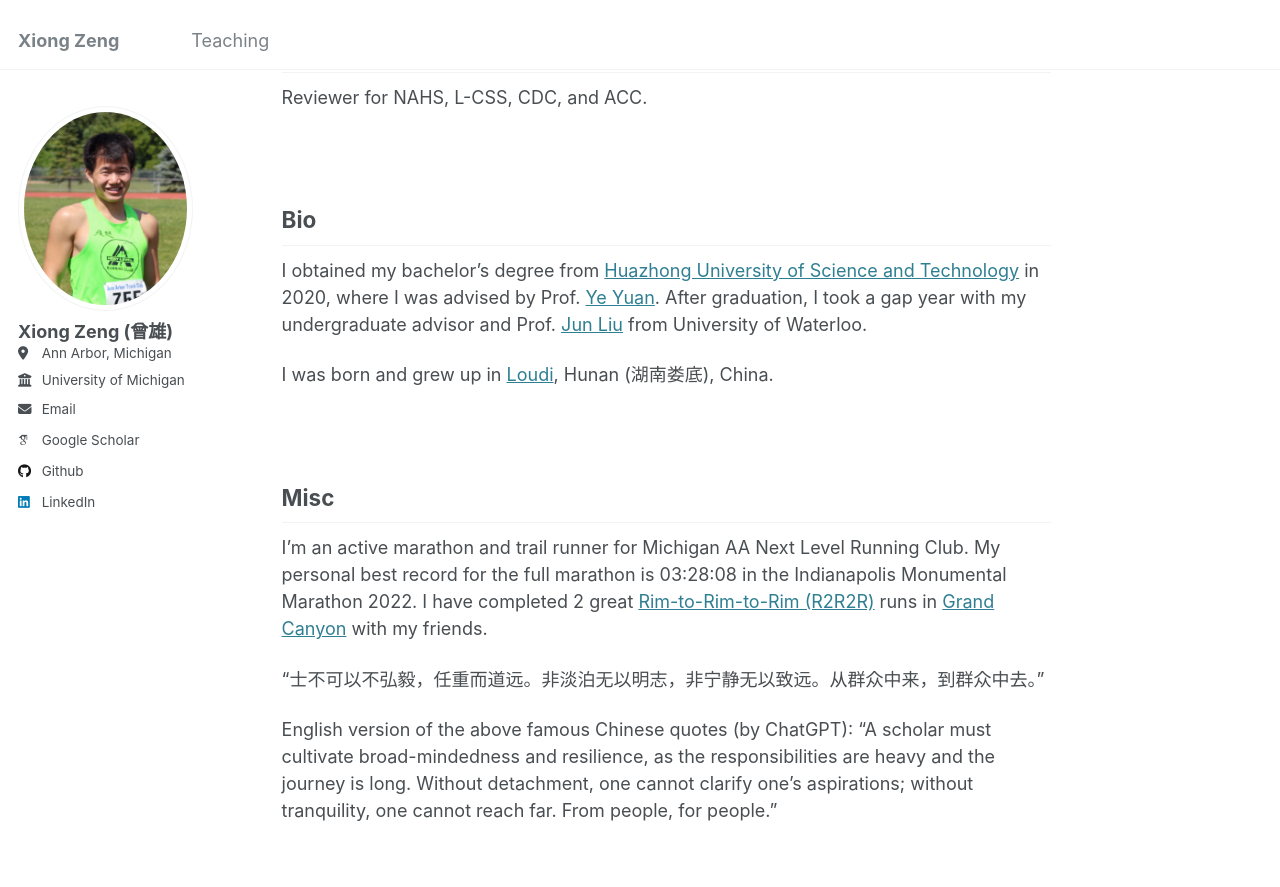
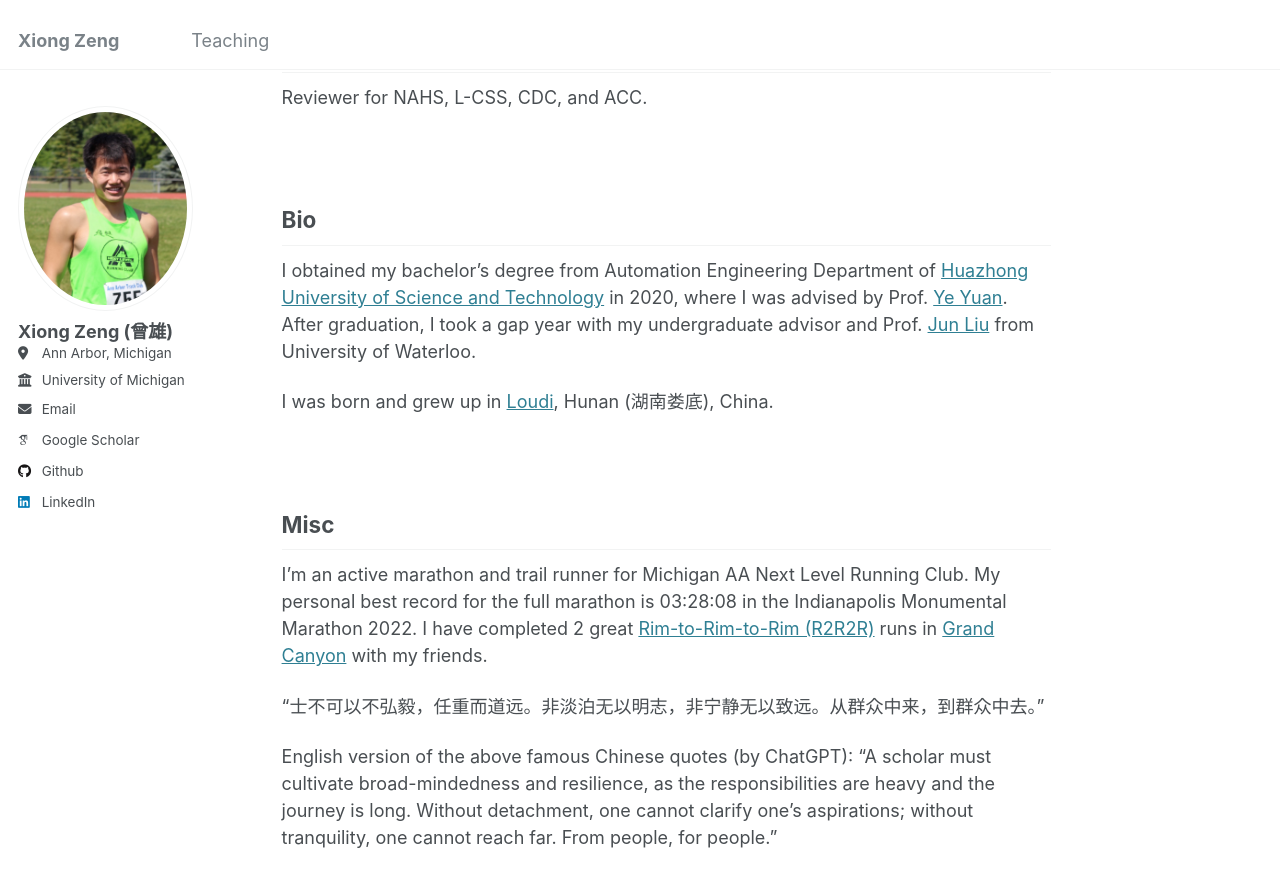
Before and after one commit to zengxiong111/zengxiong.github.io, a Jekyll site: the page built from _pages/about.md, in a window 1280 px wide and 900 px high, scrolled down 959 px. Shown: the top 887 px of the window. Built offline with Jekyll 4.4.1, drawn with Linux system fonts in a browser that asks for light colours; some web fonts are replaced.

Commit message:
Update about.md

```diff
--- a/_pages/about.md
+++ b/_pages/about.md
@@ -44,7 +44,7 @@
 
 ## Bio
 
-I obtained my bachelor's degree from <a href="http://english.hust.edu.cn/" target="_blank">Huazhong University of Science and Technology</a> in 2020, where I was advised by Prof. <a href="http://yy311.github.io/" target="_blank">Ye Yuan</a>. After graduation, I took a gap year with my undergraduate advisor and Prof. <a href="https://uwaterloo.ca/applied-mathematics/profiles/jun-liu" target="_blank">Jun Liu</a> from University of Waterloo.
+I obtained my bachelor's degree from Automation Engineering Department of <a href="http://english.hust.edu.cn/" target="_blank">Huazhong University of Science and Technology</a> in 2020, where I was advised by Prof. <a href="http://yy311.github.io/" target="_blank">Ye Yuan</a>. After graduation, I took a gap year with my undergraduate advisor and Prof. <a href="https://uwaterloo.ca/applied-mathematics/profiles/jun-liu" target="_blank">Jun Liu</a> from University of Waterloo.
 
 I was born and grew up in <a href="https://en.wikipedia.org/wiki/Loudi" target="_blank">Loudi</a>, Hunan (湖南娄底), China.
 
```
